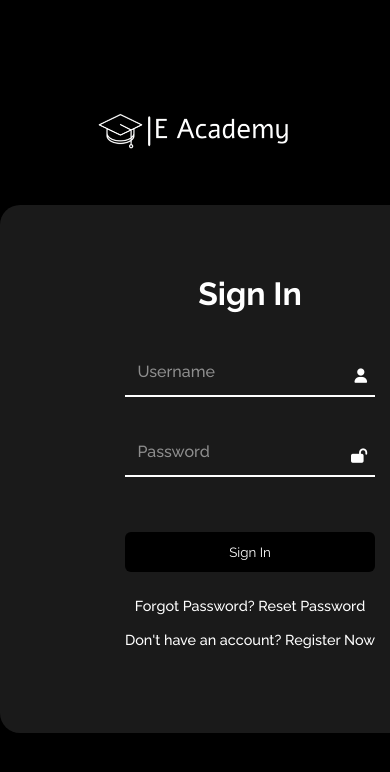
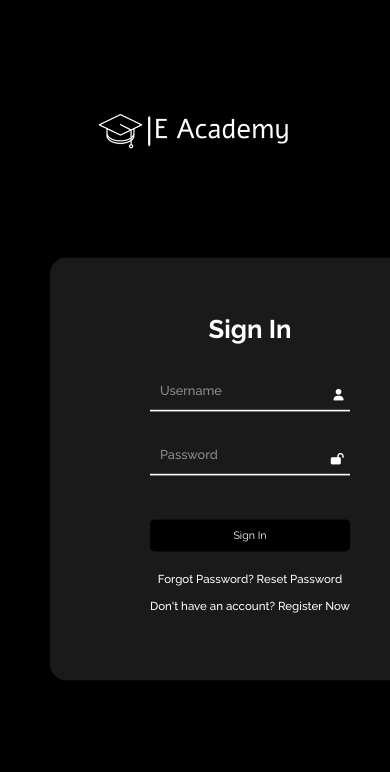
Before and after one commit to thearmanqureshi/E-Academy, a Flask app: page /signin in a window 390 px wide; the page is wider, and only the part inside the window is pictured. Shown: the top 772 px of that part. Run offline with Flask 3, Linux system fonts and the light colour scheme; parts of the project's set-up code (start-up, migrations or seed data) failed here and were passed over; some libraries are stand-ins or nearby versions.

Commit message:
Update signinup.css

```diff
--- a/static/css/signinup.css
+++ b/static/css/signinup.css
@@ -176,3 +176,11 @@ input:-webkit-autofill:active{
   opacity: 0;
   transition: opacity 0.5s ease-out;
 }
+
+/*-- ----- Responsiveness {Multi Device Compatibility} ----- -*/
+@media (max-width: 510px) {
+  #form-container {
+    height: auto;
+    transform: scale(.8);
+  }
+}
```
